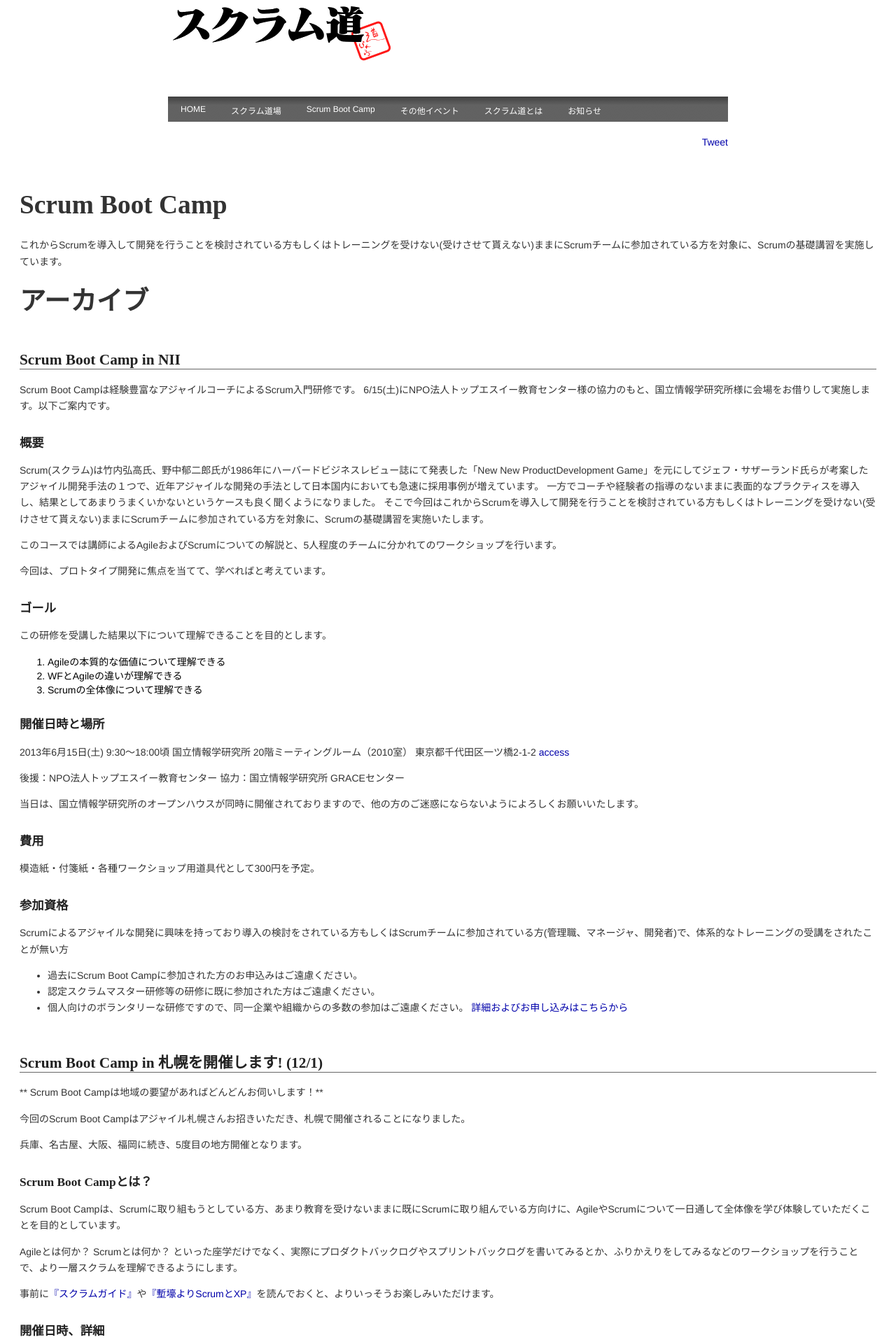
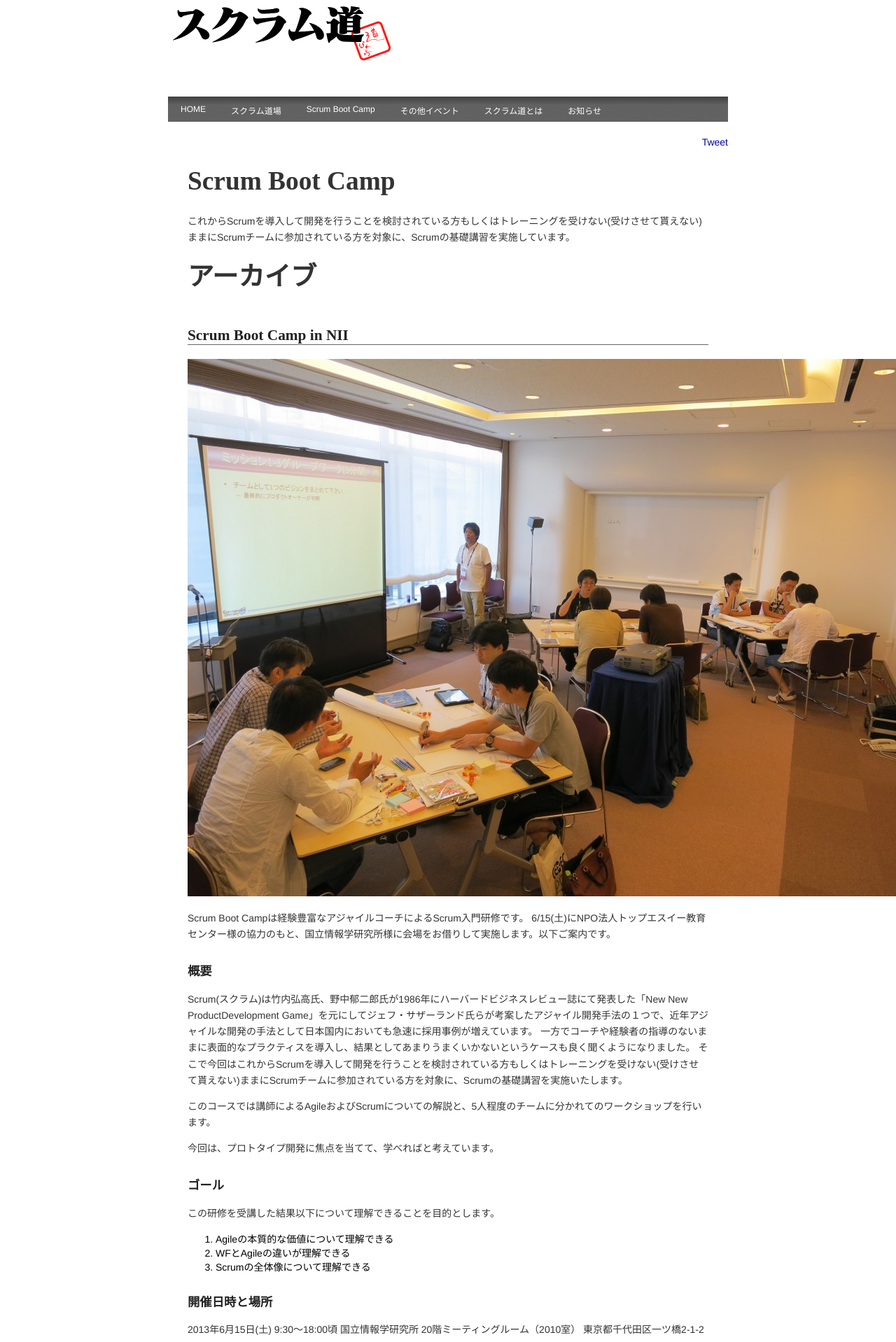
Before and after one commit to taoofscrum/taoofscrum.github.io, a Jekyll site: the page built from scrum-boot-camp.md, in a window 1280 px wide. Shown: the top 1918 px of the page at 70% size. Built offline with Jekyll 4.4.1, drawn with Linux system fonts in a browser that asks for light colours; comment, search, counter and statistics services are not loaded.

Commit message:
add a scrum boot camp image

```diff
--- a/_layouts/default.html
+++ b/_layouts/default.html
@@ -32,11 +32,8 @@
   </div>
 
   <div id="toolbar">
-<div id="tweet_button"><a href="https://twitter.com/share" class="twitter-share-button" data-url="http://taoofscrum.github.io" data-count="horizontal" data-text="スクラム道 #taoofscrum">Tweet</a><script type="text/javascript" src="//platform.twitter.com/widgets.js"></script></div>
-<div class="fb-like" data-href="https://www.facebook.com/TaoOfScrum" data-layout="button_count" data-action="like" data-show-faces="true" data-share="true"></div>
-
-
-</div>
+    <div id="tweet_button"><a href="https://twitter.com/share" class="twitter-share-button" data-url="http://taoofscrum.github.io" data-count="horizontal" data-text="スクラム道 #taoofscrum">Tweet</a><script type="text/javascript" src="//platform.twitter.com/widgets.js"></script></div>
+    <div class="fb-like" data-href="https://www.facebook.com/TaoOfScrum" data-layout="button_count" data-action="like" data-show-faces="true" data-share="true"></div>
   </div>
 
   {{ content }}
--- a/scrum-boot-camp.md
+++ b/scrum-boot-camp.md
@@ -9,6 +9,8 @@
 # アーカイブ
 
 ## Scrum Boot Camp in NII
+
+![scrum boot camp](/images/sbc/2012-08-20-15.24.09-1024x768.jpg)
 
 Scrum Boot Campは経験豊富なアジャイルコーチによるScrum入門研修です。 6/15(土)にNPO法人トップエスイー教育センター様の協力のもと、国立情報学研究所様に会場をお借りして実施します。以下ご案内です。
 
```
Also changed, not shown: images/sbc/2012-08-20-15.24.09-1024x768.jpg (added).
